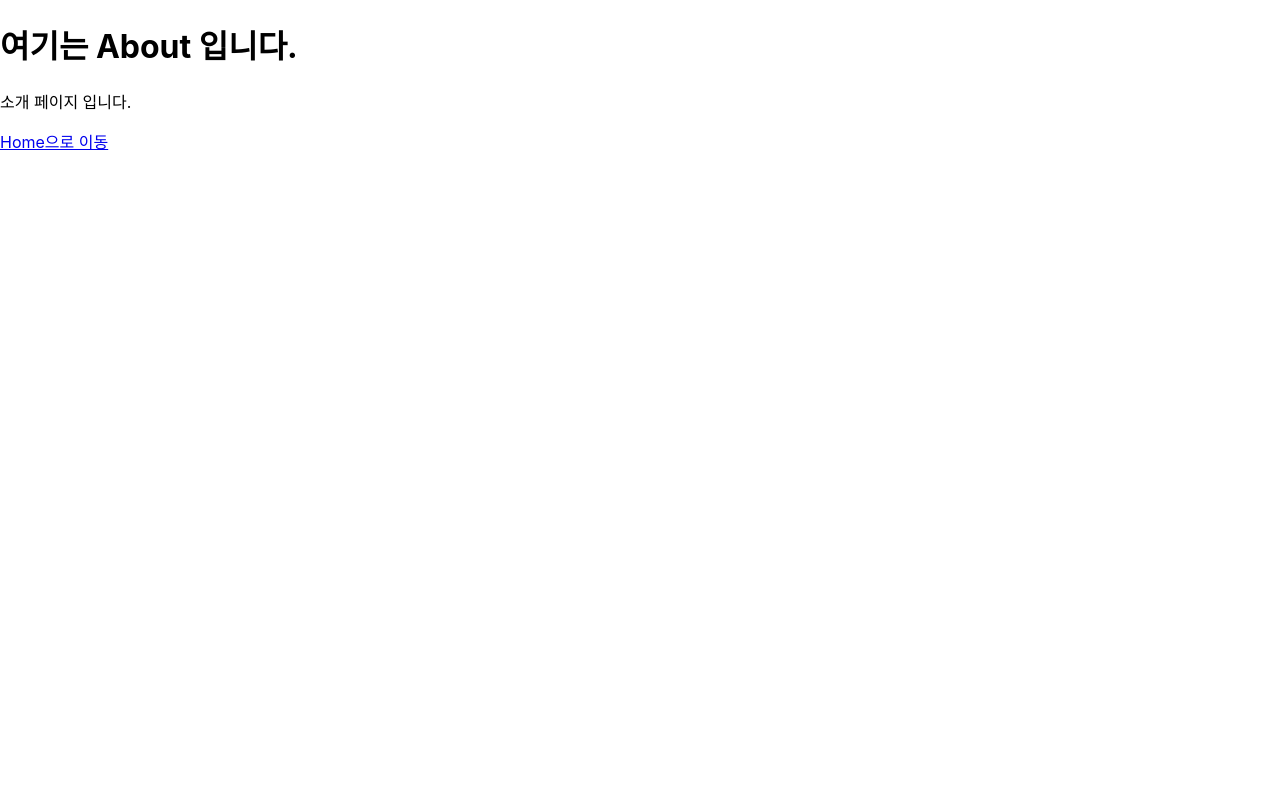
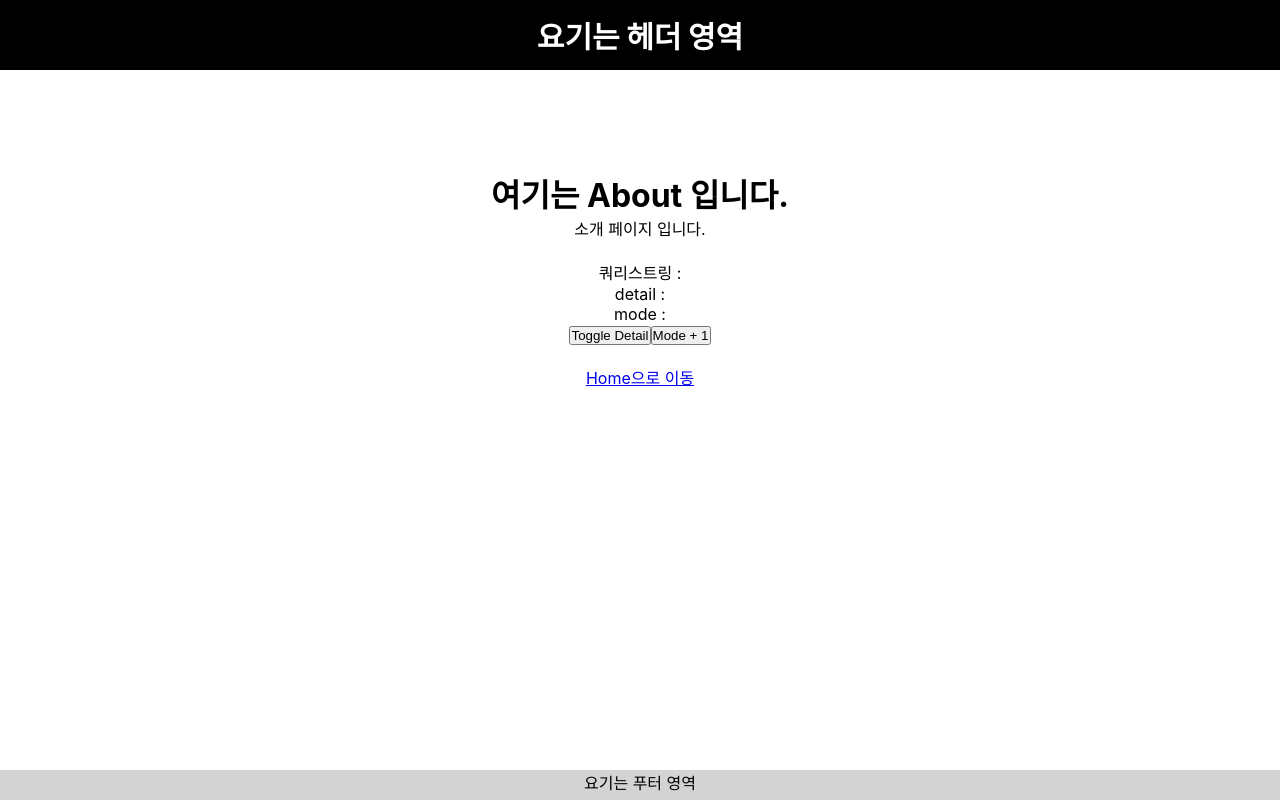
Before and after one commit to thx-to/kh_basic_frontend, a React (Create React App) app in the folder react/kh-frontend-react-router/: page /about in a window 1280 px wide. Built offline with nearby package versions, Linux system fonts and the light colour scheme; the HTML template or start-up script is replaced by a standard one.

Commit message:
Local Updated

```diff
--- a/react/kh-frontend-react-router/src/App.js
+++ b/react/kh-frontend-react-router/src/App.js
@@ -3,19 +3,28 @@ import { BrowserRouter as Router, Routes, Route } from 'react-router-dom';
 import Home from './REACT_241121_07_Home';
 import About from './REACT_241121_08_About';
 import Profile from './REACT_241121_09_Profile';
+import Articles from './REACT_241122_01_Articles';
+import Article from './REACT_241122_01_Article';
+import Layout from './REACT_241122_02_Layout';
+import Login from './REACT_241122_03_Login';
+import GlobalStyle from './REACT_241122_04_GlobalStyle';
 
 function App() {
   return (
     <>
-
+      <GlobalStyle />
       <Router>
         <Routes>
-          <Route path="/" element={<Home />} />
-          <Route path="about" element={<About />} />
-          <Route path="/profile/:username" element={<Profile />} />
+          <Route element={<Layout />}>
+            <Route path="/" element={<Login />} />
+            <Route path="/home" element={<Home />} />
+            <Route path="about" element={<About />} />
+            <Route path="/profile/:username" element={<Profile />} />
+            <Route path="/articles" element={<Articles />} />
+            <Route path="/articles/:id" element={<Article />} />
+          </Route>
         </Routes>
       </Router>
-
     </>
   );
 }
--- a/react/kh-frontend-react-router/src/REACT_241121_07_Home.js
+++ b/react/kh-frontend-react-router/src/REACT_241121_07_Home.js
@@ -5,14 +5,26 @@ const Home = () => {
     <>
       <h1>여기는 Home 입니다.</h1>
       <p>가장 먼저 보여지는 페이지 입니다.</p>
-      <Link to="/about">About으로 이동</Link>
       <br />
-      <br />
-      <Link to="/profile/DEV1">Java Profile</Link>
-      <br />
-      <Link to="/profile/DEV2">React Profile</Link>
-      <br />
-      <Link to="/profile/DEV3">Python Profile</Link>
+      <ul>
+        <li>
+          <Link to="/about">About으로 이동</Link>
+        </li>
+        <br />
+        <li>
+          <Link to="/profile/DEV1">Java Profile</Link>
+        </li>
+        <li>
+          <Link to="/profile/DEV2">React Profile</Link>
+        </li>
+        <li>
+          <Link to="/profile/DEV3">Python Profile</Link>
+        </li>
+        <br />
+        <li>
+          <Link to="/articles">게시판 목록</Link>
+        </li>
+      </ul>
     </>
   );
 };
--- a/react/kh-frontend-react-router/src/REACT_241121_08_About.js
+++ b/react/kh-frontend-react-router/src/REACT_241121_08_About.js
@@ -1,11 +1,44 @@
-import { Link } from "react-router-dom"
+import { Link, useLocation, useSearchParams } from "react-router-dom"
+
+// 쿼리스트링 : URL의 뒷부분에 붙여서 전달하는 유동적인 데이터?키=값&키=값
 
 const About = () => {
+
+  // 쿼리스트링 1) useLocation 사용
+  const location = useLocation();
+
+  // 쿼리스트링 2) useSearchParams 사용
+  const [searchParams, setSearchParams] = useSearchParams();
+  // 쿼리스트링에서 정보가져오기 (detail과 mode 값)
+  const detail = searchParams.get("detail");
+  const mode = searchParams.get("mode");
+  // detail 값을 토글하는 함수
+  const onToggleDetail = () => {
+    // param라는 자체가 키와 밸류로 구성된 하나의 객체, 여러 개의 객체가 담겨 있음
+    // 객체 내 키와 밸류 등이 여러개 담겨 있음, 파라미터를 객체 형태로 넣어 줌 ({})
+    // 값이 true이면 false, false이면 true (토글을 위한 detail 값 바꿔 넣기)
+    setSearchParams({mode, detail: detail === "true" ? false : true});
+  };
+  // mode 값을 증가시키는 함수
+  const onIncreaseMode = () => {
+    const nextMode = mode === null ? 1 : parseInt(mode) + 1;
+    setSearchParams({mode: nextMode, detail});
+  };
+
   return (
     <>
       <h1>여기는 About 입니다.</h1>
       <p>소개 페이지 입니다.</p>
-      <Link to="/">Home으로 이동</Link>
+      <br />
+      {/* 쿼리스트링 1) useLocation 사용 */}
+      <p>쿼리스트링 : {location.search}</p>
+      <p>detail : {detail}</p>
+      <p>mode : {mode}</p>
+      <button onClick={onToggleDetail}>Toggle Detail</button>
+      <button onClick={onIncreaseMode}>Mode + 1</button>
+      <br />
+      <br />
+      <Link to="/home">Home으로 이동</Link>
     </>
   );
 
--- a/react/kh-frontend-react-router/src/REACT_241121_09_Profile.js
+++ b/react/kh-frontend-react-router/src/REACT_241121_09_Profile.js
@@ -12,10 +12,13 @@ const ProfileContainer = styled.div`
 box-sizing: border-box;
   width: 500px;
   height: 150px;
-  margin: 0 auto;
+  margin: 30px auto;
   padding: 10px;
   text-align: center;
   background-color: #f1f1f1;
+  display: flex;
+  flex-direction: column;
+  justify-content: center;
 `;
 const data = {
   DEV1: {
--- /dev/null
+++ b/react/kh-frontend-react-router/src/REACT_241122_01_Article.js
@@ -0,0 +1,14 @@
+import { useParams } from "react-router-dom";
+
+const Article = () => {
+
+  // 구조분해를 해서 바로 ID를 빼옴
+  const {id} = useParams();
+  return (
+    <>
+    <h2>게시글 {id}</h2>
+    </>
+  );
+};
+
+export default Article;
--- /dev/null
+++ b/react/kh-frontend-react-router/src/REACT_241122_01_Articles.js
@@ -0,0 +1,19 @@
+import { Link } from "react-router-dom";
+
+const Articles = () => {
+  return (
+    <ul>
+      <li>
+        <Link to="/articles/1">게시글 1</Link>
+      </li>
+      <li>
+        <Link to="/articles/2">게시글 2</Link>
+      </li>
+      <li>
+        <Link to="/articles/3">게시글 3</Link>
+      </li>
+    </ul>
+  );
+};
+
+export default Articles;
--- /dev/null
+++ b/react/kh-frontend-react-router/src/REACT_241122_02_Layout.js
@@ -0,0 +1,51 @@
+import { Outlet } from "react-router-dom";
+import styled from "styled-components";
+
+const Header = styled.header`
+  background-color: black;
+  padding: 16px;
+  color: white;
+  font-size: 30px;
+  font-weight: 800;
+  height: 70px;
+  display: flex;
+  align-items: center;
+  justify-content: center;
+`;
+
+const Main = styled.main`
+  margin-top: 100px;
+  text-align: center;
+  height: calc(100vh - 200px);
+`;
+
+const Footer = styled.footer`
+  background-color: lightgray;
+  text-align: center;
+  font-size: 16px;
+  height: 30px;
+`;
+
+const Layout = () => {
+  return (
+    <>
+
+    <Header>
+      요기는 헤더 영역
+    </Header>
+
+
+    <Main>
+      <Outlet />
+    </Main>
+
+
+    <Footer>
+      요기는 푸터 영역
+    </Footer>
+
+    </>
+  );
+};
+
+export default Layout;
--- /dev/null
+++ b/react/kh-frontend-react-router/src/REACT_241122_03_Login.js
@@ -0,0 +1,67 @@
+import { useNavigate } from "react-router-dom";
+import { useState } from "react";
+
+const Login = () => {
+
+  // 키보드 입력에 대한 상태 관리
+  const [inputID, setInputID] = useState("");
+  const [inputPW, setInputPW] = useState("");
+
+  // 간단한 유효성 검사 진행
+  const [isID, setIsID] = useState(false);
+  const [isPW, setIsPW] = useState(false);
+
+  // useNavigate라는, 페이지 이동을 위한 객체 만들기
+  const navigate = useNavigate();
+
+  const onChangeID = e => {
+    // 주의) inputID는 마지막 입력값이 반영(업데이트)이 안된 상태라서 setInputID로 비교해야 함
+    setInputID(e.target.value);
+    e.target.value.length >= 5 ? setIsID(true) : setIsID(false);
+  };
+
+  const onChangePW = e => {
+    setInputPW(e.target.value);
+    e.target.value.length >= 5 ? setIsPW(true) : setIsPW(false);
+  };
+
+  // 값을 받는게 아니라 이벤트를 부르는게 없음
+  // 서버에 다녀 와야 함 (원래는 axios 비동기 통신을 호출하고 결과를 수신 및 결과값 확인해야 함)
+  const onClickLogin = () => {
+    if (inputID === "hannipham" && inputPW === "newjeans") {
+      navigate("/home");
+    } else {
+      alert("아이디 혹은 비밀번호를 잘못 입력하셨습니다.");
+    };
+  };
+
+  return (
+    <>
+      <input
+        id="inputID"
+        placeholder="아이디를 입력하세요."
+        onChange={onChangeID}
+      ></input>
+      <br />
+      <input
+        id="inputPW" type="password"
+        placeholder="비밀번호를 입력하세요."
+        onChange={onChangePW}
+      ></input>
+      <br />
+      <br />
+      {isID && isPW ? (
+        <button onClick={onClickLogin}>
+          확인
+        </button>
+      ) : (
+        <button disabled onClick={onClickLogin}>
+          확인
+        </button>
+      )}
+    </>
+  );
+
+};
+
+export default Login;
--- /dev/null
+++ b/react/kh-frontend-react-router/src/REACT_241122_04_GlobalStyle.js
@@ -0,0 +1,15 @@
+import { createGlobalStyle } from "styled-components";
+
+const GlobalStyle = createGlobalStyle`
+  * {
+    box-sizing: border-box;
+    margin: 0;
+    padding: 0;
+  };
+
+  ul {
+    list-style-type: none;
+  }
+`;
+
+export default GlobalStyle;
```
